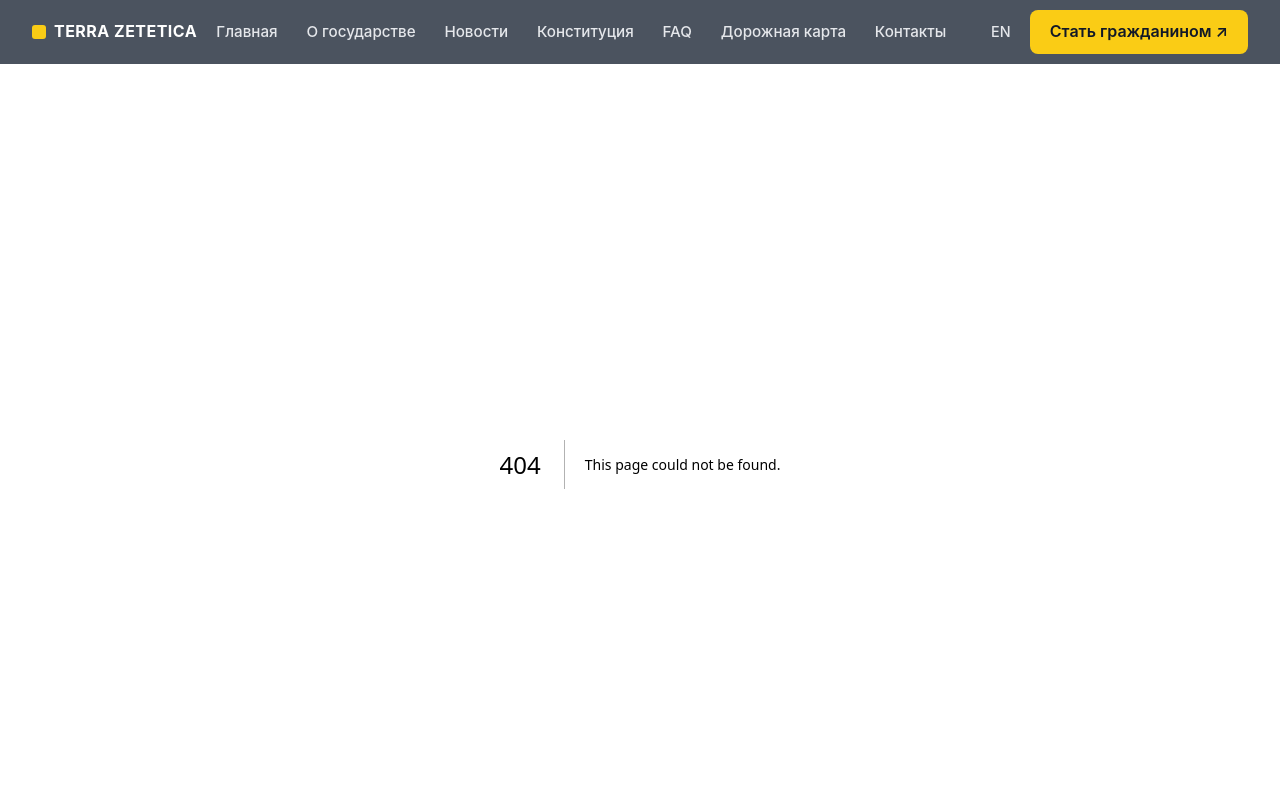
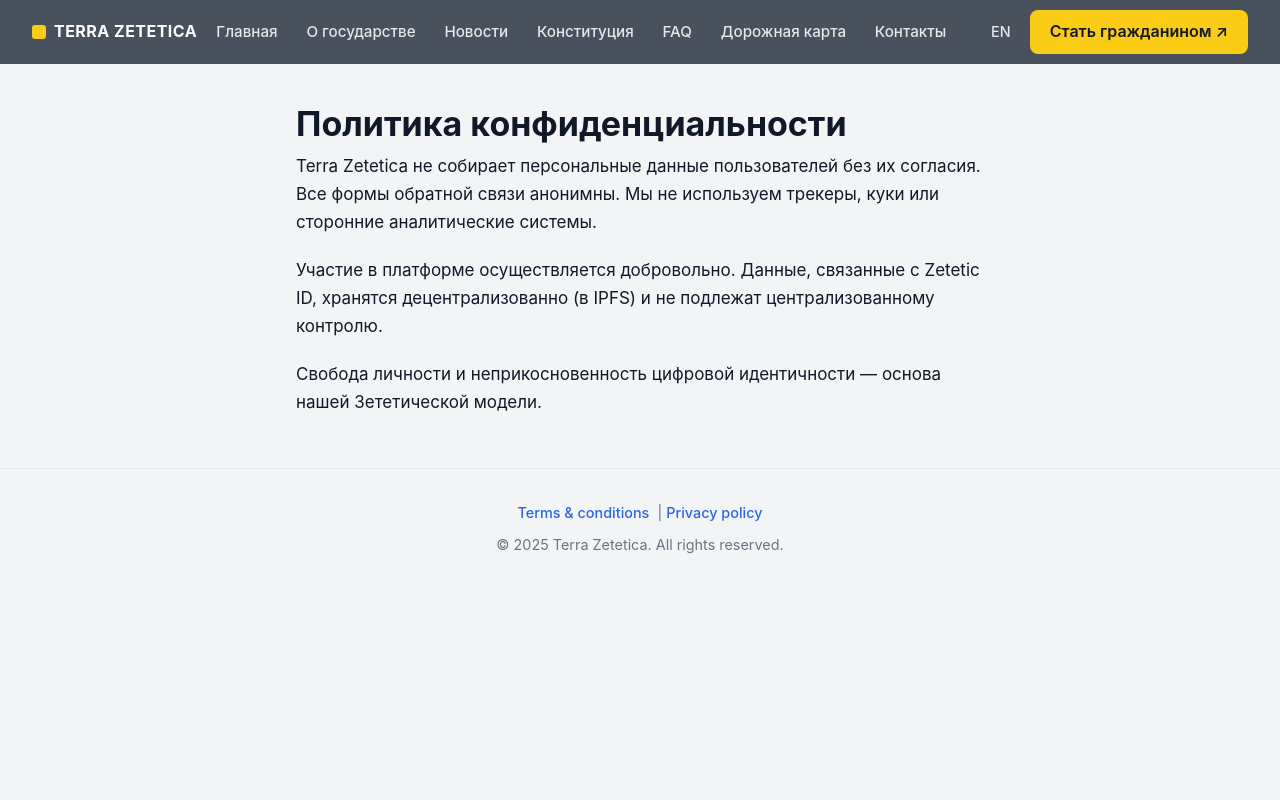
Before and after one commit to kardinalmarkov/terra-zetetica, a Next.js app: page /privacy-policy in a window 1280 px wide. Before the commit this address had no page. Shown: the top 800 px of the page. Built offline with nearby package versions, Linux system fonts and the light colour scheme.

Commit message:
Create privacy-policy.js

```diff
--- /dev/null
+++ b/pages/privacy-policy.js
@@ -0,0 +1,25 @@
+import Head from 'next/head';
+
+export default function PrivacyPolicy() {
+  return (
+    <>
+      <Head>
+        <title>Политика конфиденциальности | Terra Zetetica</title>
+      </Head>
+      <main className="wrapper" style={{ maxWidth: '720px', margin: '0 auto', padding: '2rem 1rem' }}>
+        <h1>Политика конфиденциальности</h1>
+        <p>
+          Terra Zetetica не собирает персональные данные пользователей без их согласия.
+          Все формы обратной связи анонимны. Мы не используем трекеры, куки или сторонние аналитические системы.
+        </p>
+        <p>
+          Участие в платформе осуществляется добровольно. Данные, связанные с Zetetic ID,
+          хранятся децентрализованно (в IPFS) и не подлежат централизованному контролю.
+        </p>
+        <p>
+          Свобода личности и неприкосновенность цифровой идентичности — основа нашей Зететической модели.
+        </p>
+      </main>
+    </>
+  );
+}
```
